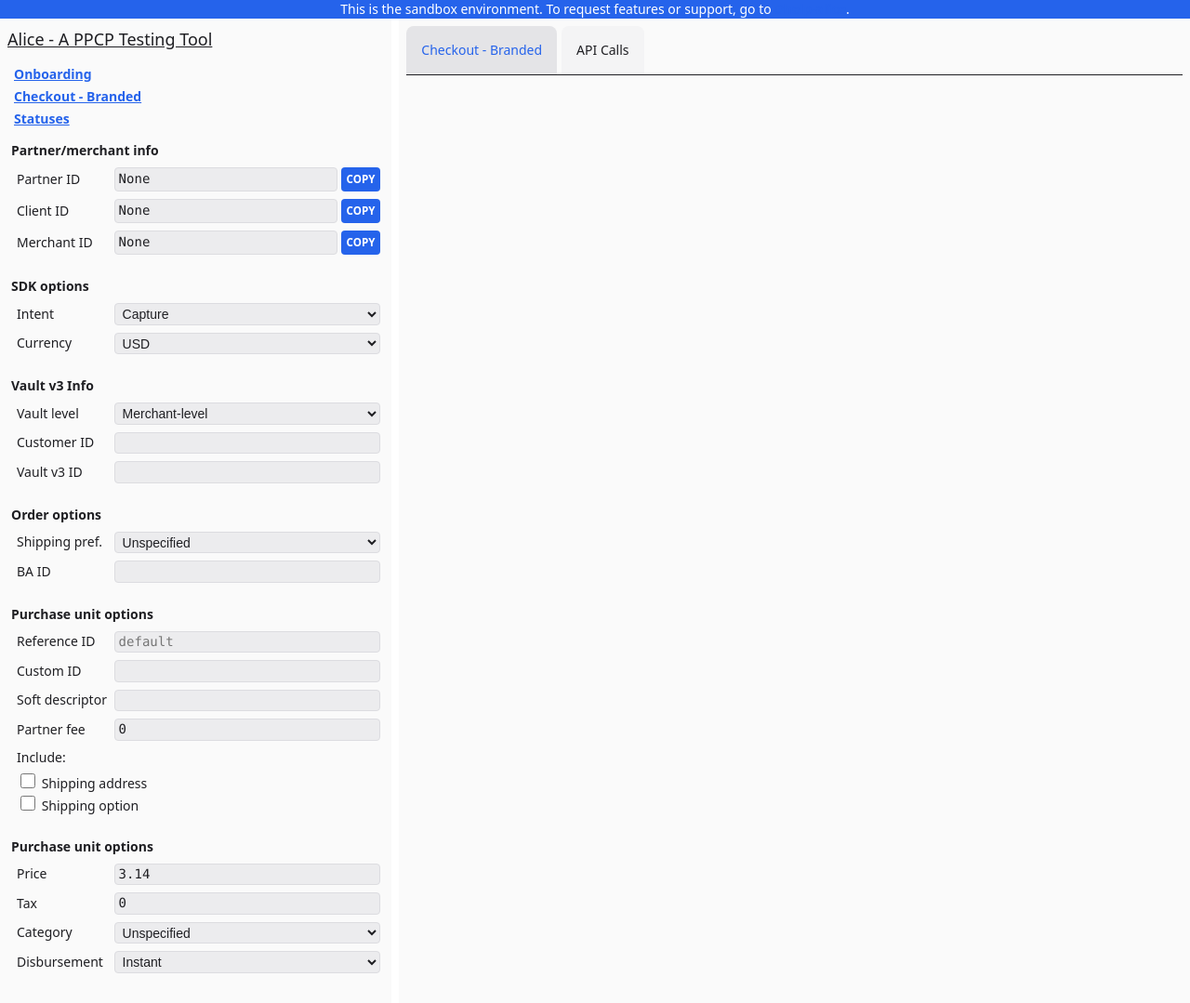
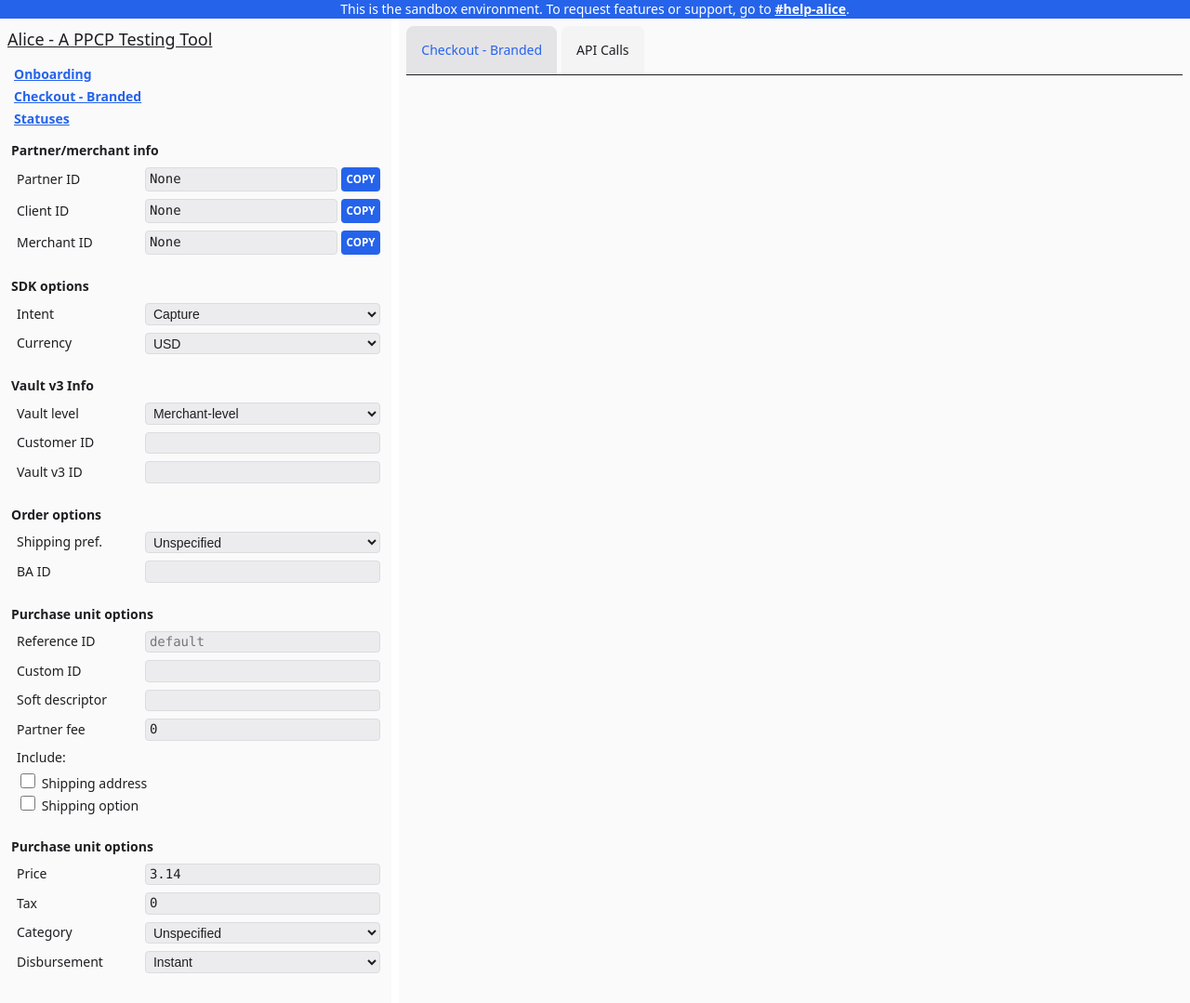
Before and after one commit to engenmt-pp/Alice, a Flask app: page /checkout/ in a window 1280 px wide. Shown: the whole page at 93% size. Run offline with Flask 3, Linux system fonts and the light colour scheme; data that the repository does not hold is empty; some libraries are stand-ins or nearby versions.

Commit message:
Corrected header link color, fixed home and checkout-branded nav link

```diff
--- a/src/__init__.py
+++ b/src/__init__.py
@@ -29,7 +29,7 @@
     app.register_blueprint(store_form.bp)
     app.register_blueprint(onboarding.bp)
     app.register_blueprint(statuses.bp)
-    app.add_url_rule("/", endpoint="store_form.checkout_branded")
+    app.add_url_rule("/", endpoint="checkout.checkout_branded")
 
     app.register_blueprint(store_merchant.bp)
 
--- a/src/static/styles.css
+++ b/src/static/styles.css
@@ -89,7 +89,7 @@
     color: var(--white);
 }
 body > header a {
-    color: var(--white);
+    color: var(--white) !important;
 }
 
 .title {
@@ -183,10 +183,10 @@
     min-width: max-content;
 }
 fieldset > select {
-    flex: 1 1 67%;
+    flex: 1 1 50%;
 }
 fieldset > span {
-    flex: 1 1 67%;
+    flex: 1 1 50%;
     display: flex;
     flex-wrap: nowrap;
     gap: 0.25em;
--- a/src/templates/base.html
+++ b/src/templates/base.html
@@ -34,7 +34,7 @@
               </a>
             </li>
             <li>
-              <a href="{{ url_for('store_form.checkout_branded') }}">
+              <a href="{{ url_for('checkout.checkout_branded') }}">
                 Checkout - Branded
               </a>
             </li>
```
